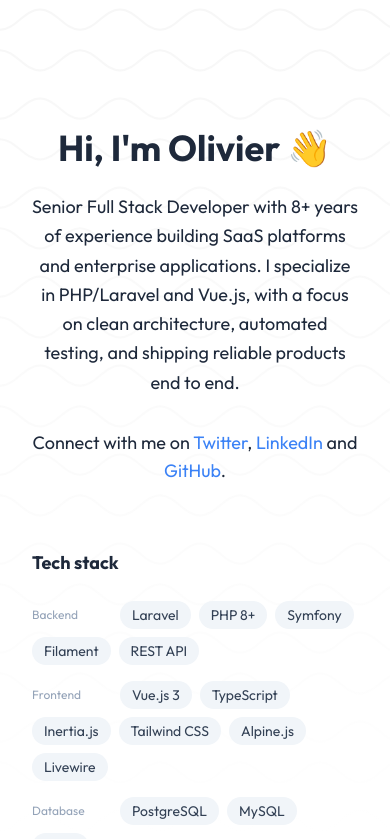
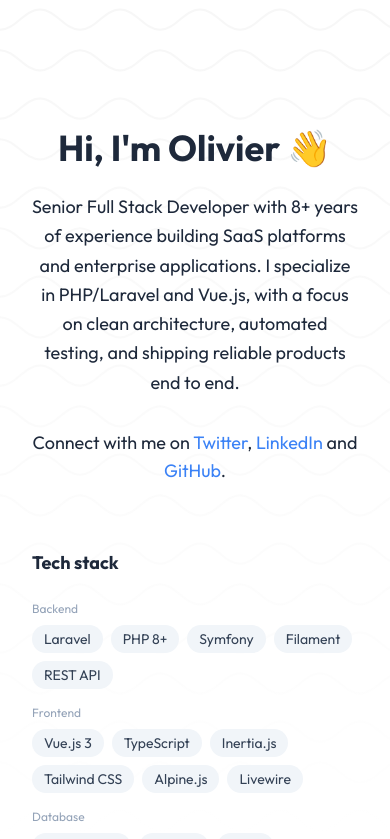
Before and after one commit to olivsinz/olivierzinsou.com, a Vue app: page / in a window 390 px wide. Shown: the top 839 px of the page. Built offline with nearby package versions, Linux system fonts and the light colour scheme.

Commit message:
Improve responsive layout for projects grid and tech stack
- Add lg:grid-cols-3 so 3 projects align in one row on desktop
- Fix tech stack pills on mobile: label above, pills wrap horizontally

```diff
--- a/src/components/Index.vue
+++ b/src/components/Index.vue
@@ -105,8 +105,9 @@
     <section class="max-w-2xl md:max-w-3xl mx-auto px-8 mt-16 md:mt-24 relative z-10">
       <h2 class="text-lg font-semibold text-slate-800 mb-6">Tech stack</h2>
       <div class="flex flex-col gap-4">
-        <div v-for="group in stack" :key="group.label" class="flex flex-wrap items-center gap-2">
-          <span class="text-xs font-medium text-slate-400 w-20 shrink-0">{{ group.label }}</span>
+        <div v-for="group in stack" :key="group.label" class="flex flex-col sm:flex-row sm:items-center gap-2">
+          <span class="text-xs font-medium text-slate-400 sm:w-20 sm:shrink-0">{{ group.label }}</span>
+          <div class="flex flex-wrap gap-2">
             <span
               v-for="skill in group.skills"
               :key="skill"
@@ -114,6 +115,7 @@
             >
               {{ skill }}
             </span>
+          </div>
         </div>
       </div>
     </section>
@@ -126,7 +128,7 @@
       </h2>
       <div class="mx-auto lg:text-left mt-8 md:mt-16">
         <div
-          class="grid grid-cols-1 gap-x-8 gap-y-12 sm:grid-cols-2 sm:gap-y-16"
+          class="grid grid-cols-1 gap-x-8 gap-y-12 sm:grid-cols-2 lg:grid-cols-3 sm:gap-y-16"
         >
           <div v-for="(project, index) in projects" :key="project.name" class="group">
             <component
```
Lines whose indentation alone changed are shown as unchanged.
